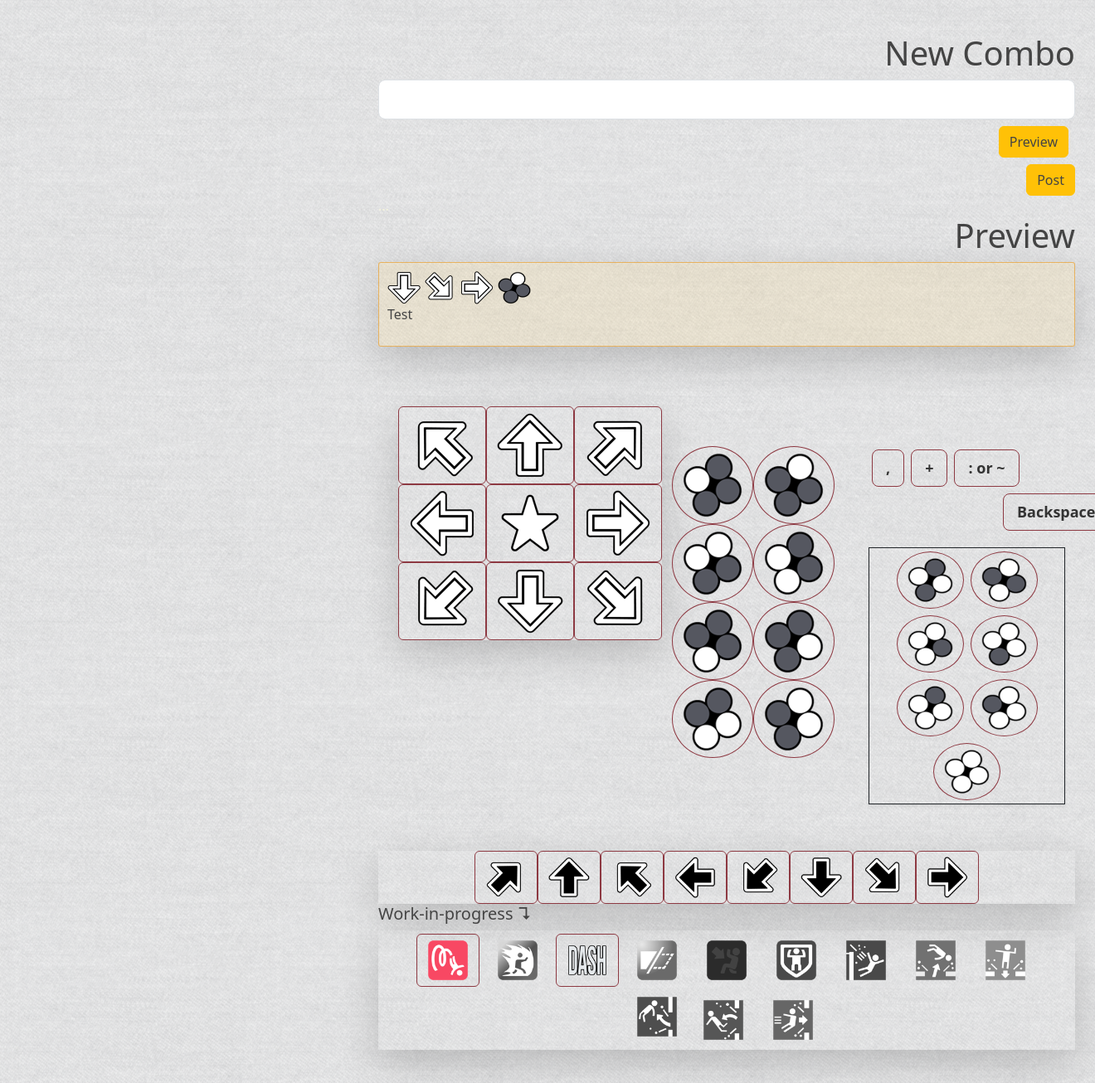
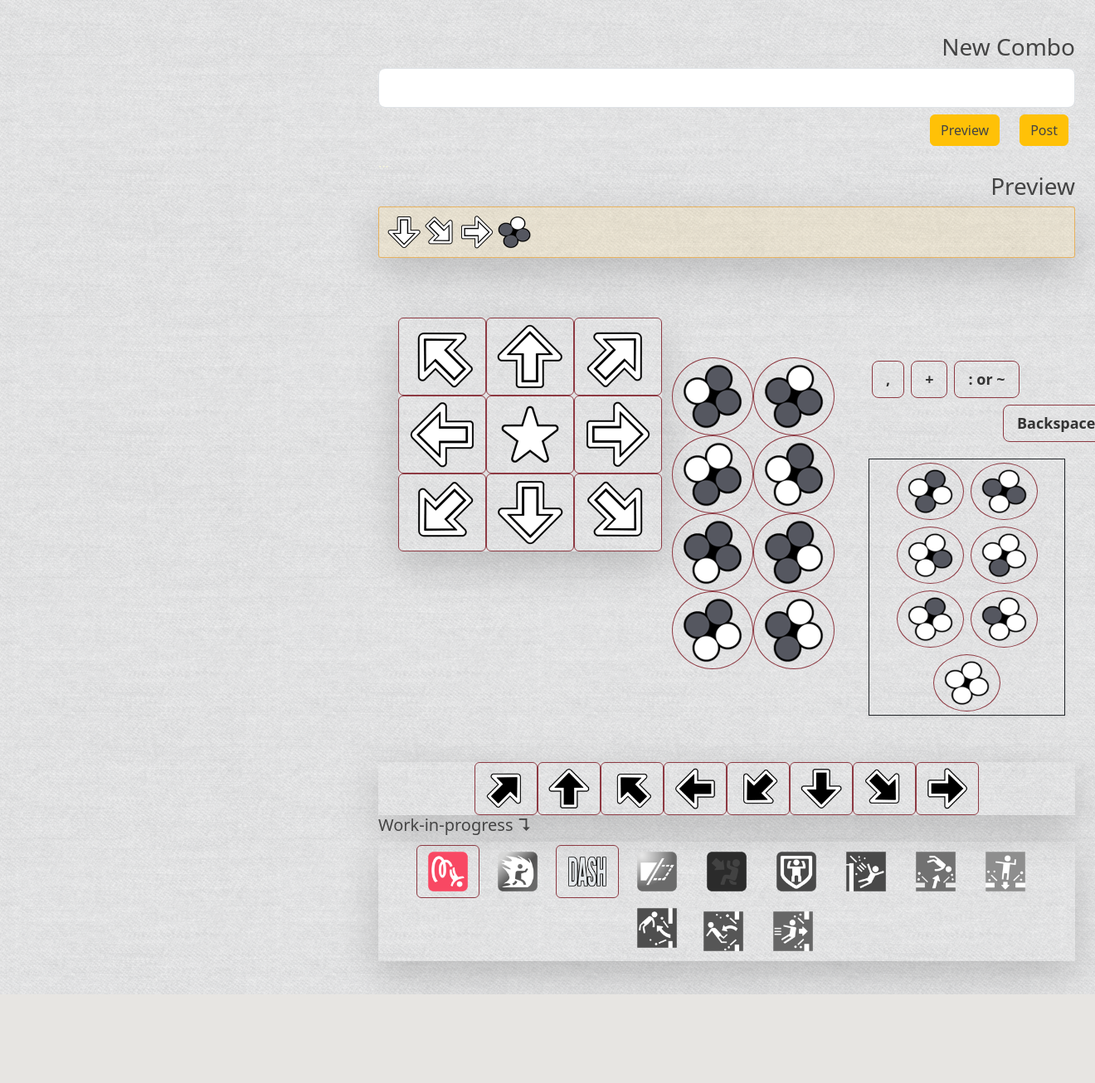
Before and after one commit to dzzldbe/pythonblog-tekken, a Flask app: page /home2 in a window 1320 px wide. Shown: the part 122-1428 px from the top of the page at 83% size. After the commit the page ends 1321 px from the top, so only its background shows below. Run offline with Flask 3, Linux system fonts and the light colour scheme.

Commit message:
fix button positions, removed small clutter

```diff
--- a/pythonblog/templates/home_2.html
+++ b/pythonblog/templates/home_2.html
@@ -40,17 +40,25 @@ function delete_last_add_coma() {
                </div>
                <div class="col-lg">
                   <div class="flex-container" style="text-align: right;">
-                     <h1>New Combo</h1>
+                     <h3>New Combo</h3>
                      <form method="POST" action="">
 
                         <div class="form-group" >
 
                            {{ form.combo_string(class="form-control form-control-lg", id='form_1') }}
 
-                              <!-- button preview  -->
-                           <div class="form-group p-2">{{ form.submit(class="btn btn-warning article-title") }}</div>
+                           <div class="form-group p-2 d-flex justify-content-end">
+                              <div class="row ">
+                                 <div class="col">
+                                    {{ form.submit(class="btn btn-warning article-title") }}
+                                 </div>
+                                 <div class="col ">
+                                    <button name="action" value="new_post" class="btn btn-warning article-title">Post</button>
+                                 </div>
+                              </div>
+                           </div>
                               <!-- button post  -->
-                           <button name="action" value="new_post" class="btn btn-warning article-title">Post</button>
+
 
                         </div>
 
@@ -59,14 +67,13 @@ function delete_last_add_coma() {
                   </div>
                   ...
                   <div class="flex-container">
-                     <h1 style="text-align: right;">Preview</h1>
+                     <h3 style="text-align: right;">Preview</h3>
                      <div class="article content-section shadow-lg">
                         {% for image in images %}
 
                            <img src="{{ url_for('static', filename=image) }} " height="40" width="40" alt="">
 
                         {% endfor %}
-                        <p class="article-title">Test</p>
                      </div>
                      <div class="flex-container mt-5 p-4 ms-auto my-3 ">
                         <div class="row gap-0">
```
Also changed, not shown: instance/site.db.
